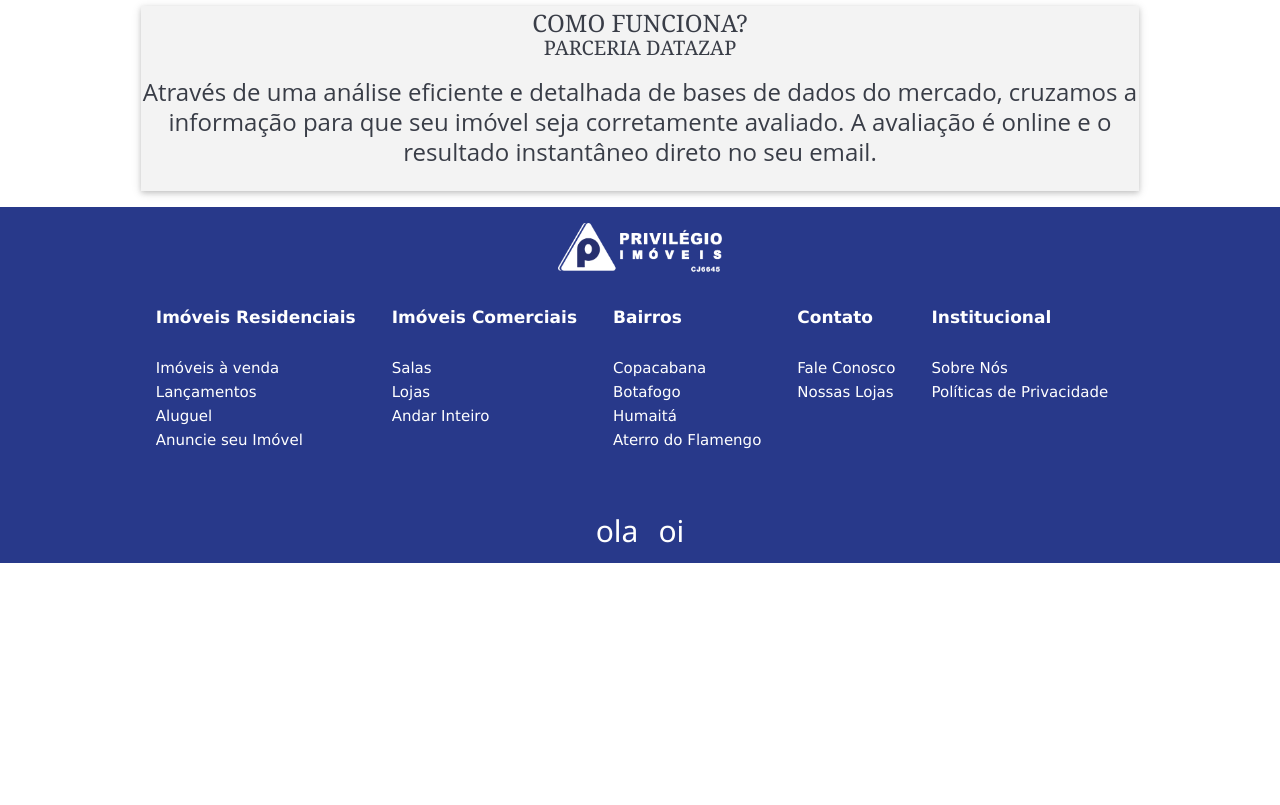
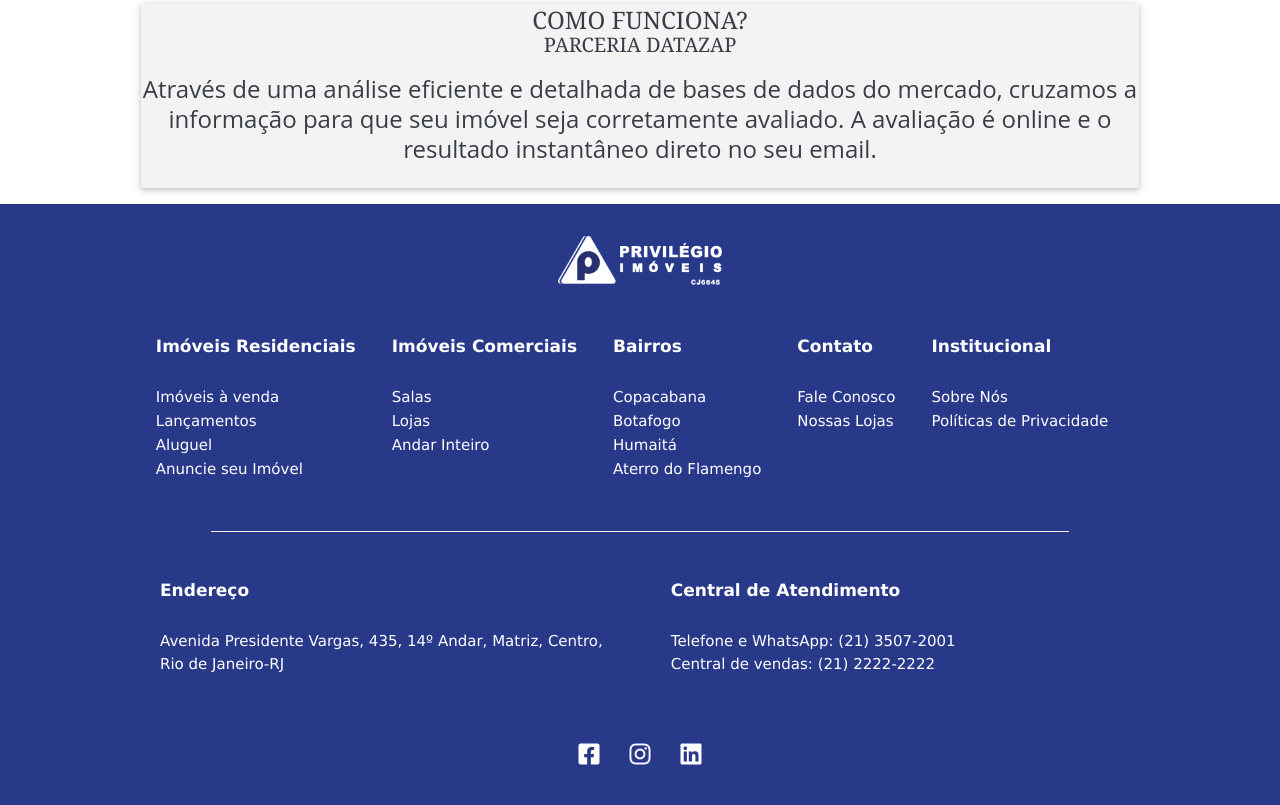
Before and after one commit to AlvaroJ4/Pagina-Privilegio, a plain HTML site: page index.html in a window 1280 px wide. Shown: the part 1359-2164 px from the top of the page. Before the commit the page ends 1922 px from the top, so only its background shows below. Drawn offline with nearby package versions, Linux system fonts and the light colour scheme.

Commit message:
Resonsividade

```diff
--- a/assets/css/style.css
+++ b/assets/css/style.css
@@ -18,6 +18,22 @@
     background-color: #ffffff;
 }
 
+@media only screen and (min-width: 768px) {
+    .nav-lista {
+        display: none;
+    }
+
+    .logo-pri {
+        width: 100%;
+    }
+
+    .navbar .caixa-botao{
+        display: none;
+    }
+
+
+}
+
 /*Início cabeçalho*/
 .navbar {
     top: 0;
@@ -28,7 +44,6 @@
 }
 
 .navbar {
-
     box-shadow: 0 2px 5px rgba(0, 0, 0, .2);
 }
 
@@ -198,7 +213,7 @@ label {
     font-size: 14px;
 }
 
-input,
+
 select {
     background-color: rgba(226, 224, 224, 0.378);
     border-bottom: 1px solid transparent;
@@ -221,6 +236,11 @@ input:focus {
 
 .w3-row {
     padding-bottom: 1em;
+}
+
+.w3-row .w3-col.s6 {
+    display: flex;
+    flex-direction: column;
 }
 
 .numero-whatsapp {
@@ -294,15 +314,20 @@ button:hover {
 }
 
 
+
 footer {
     background-color: #28398a;
     color: #fff;
     text-align: left;
-
+    width: 100%;
+    padding: 0%;
 }
 
-.caixa-logo{
-    padding: 1em;
+
+
+.caixa-logo {
+    padding-top: 2em;
+    padding-bottom: 2em;
     display: flex;
     width: 100%;
     justify-content: center;
@@ -314,9 +339,8 @@ footer {
     column-gap: 20px;
     justify-content: center;
     grid-template-columns: auto auto auto auto auto;
-
     padding-top: 1em;
-  }
+}
 
 .grid-item {
     padding-right: 1em;
@@ -325,7 +349,7 @@ footer {
 .titulo-footer {
     padding-bottom: 1.5em;
     font-size: 17px;
-    font-family:var(--fonte-footer);
+    font-family: var(--fonte-footer);
     font-weight: 600;
 }
 
@@ -341,10 +365,52 @@ footer {
     width: 100%;
     margin-top: 30px;
     display: flex;
+    flex-direction: column;
     justify-content: space-between;
     align-items: center;
 }
 
 .local-footer .grid-container {
     grid-template-columns: auto auto;
+    max-width: 960px;
+    justify-content: left;
 }
+
+.central-atendimento {
+    padding-left: 3em;
+}
+
+.titulo-local {
+    padding-bottom: 1em;
+    font-size: 17px;
+    font-family: var(--fonte-footer);
+    font-weight: 600;
+}
+
+.titulo-atendimento {
+    padding-bottom: 1em;
+    font-size: 17px;
+    font-family: var(--fonte-footer);
+    font-weight: 600;
+}
+
+.paragrafo-footer {
+    text-decoration: none;
+    color: #fff;
+    font-family: var(--fonte-footer);
+    font-size: 15px;
+}
+
+.social-midia {
+    display: flex;
+    justify-content: center;
+    padding-top: 2em;
+}
+
+.social-midia ul {
+    padding: 20px 0;
+}
+
+.social-midia ul li {
+    padding: 15px;
+}
--- a/index.html
+++ b/index.html
@@ -157,7 +157,7 @@
             </div>
         </div>
 
-        <footer class="w3-container">
+        <footer class="w3-containers">
             <div class="caixa-logo">
                 <a href="#"><img src="./assets/img/logo_footer.png" alt="" class="logo-footer"></a>
             </div>
@@ -224,14 +224,42 @@
 
 
             </div>
+
             <div class="local-footer">
-                <div class="grid-container" >
-                    <h2>ola</h2>
-                    <h2>oi</h2>
+                <hr style=" width: 67%; ">
+                <div class="grid-container">
+                    <div class="endereco">
+                        <h5 class="titulo-local">Endereço</h5>
+                        <p class="paragrafo-footer">Avenida Presidente Vargas, 435, 14º Andar, Matriz, Centro,</br> Rio
+                            de Janeiro-RJ</p>
+                    </div>
+                    <div class="central-atendimento">
+                        <h5 class="titulo-atendimento">Central de Atendimento</h5>
+                        <p class="paragrafo-footer">Telefone e WhatsApp: (21) 3507-2001 </br>
+                            Central de vendas: (21) 2222-2222</p>
+                    </div>
+                </div>
+                <div class="social-midia">
+                    <ul style="display: flex;">
+                        <li>
+                            <a href="#">
+                                <i class="fa-brands fa-square-facebook" style="color:white; font-size: 1.5em;"></i>
+                            </a>
+                        </li>
+                        <li>
+                            <a href="#">
+                                <i class="fa-brands fa-instagram" style="color:white; font-size: 1.5em; "></i>
+                            </a>
+                        </li>
+                        <li>
+                            <a href="#">
+                                <i class="fa-brands fa-linkedin" style="color:white; font-size: 1.5em;"></i>
+                            </a>
+                        </li>
+                    </ul>
                 </div>
             </div>
         </footer>
-
     </main>
 </body>
 
```
